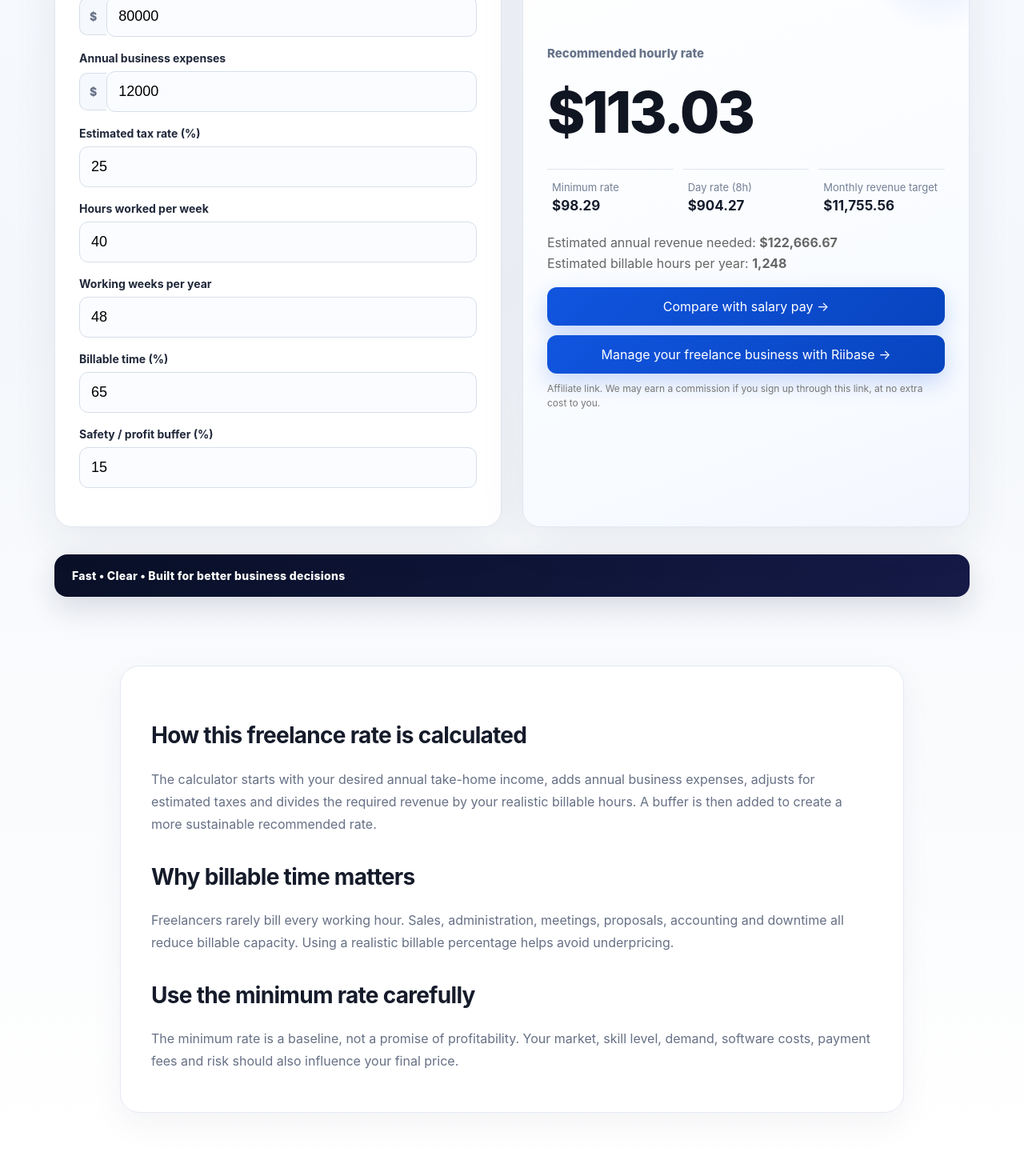
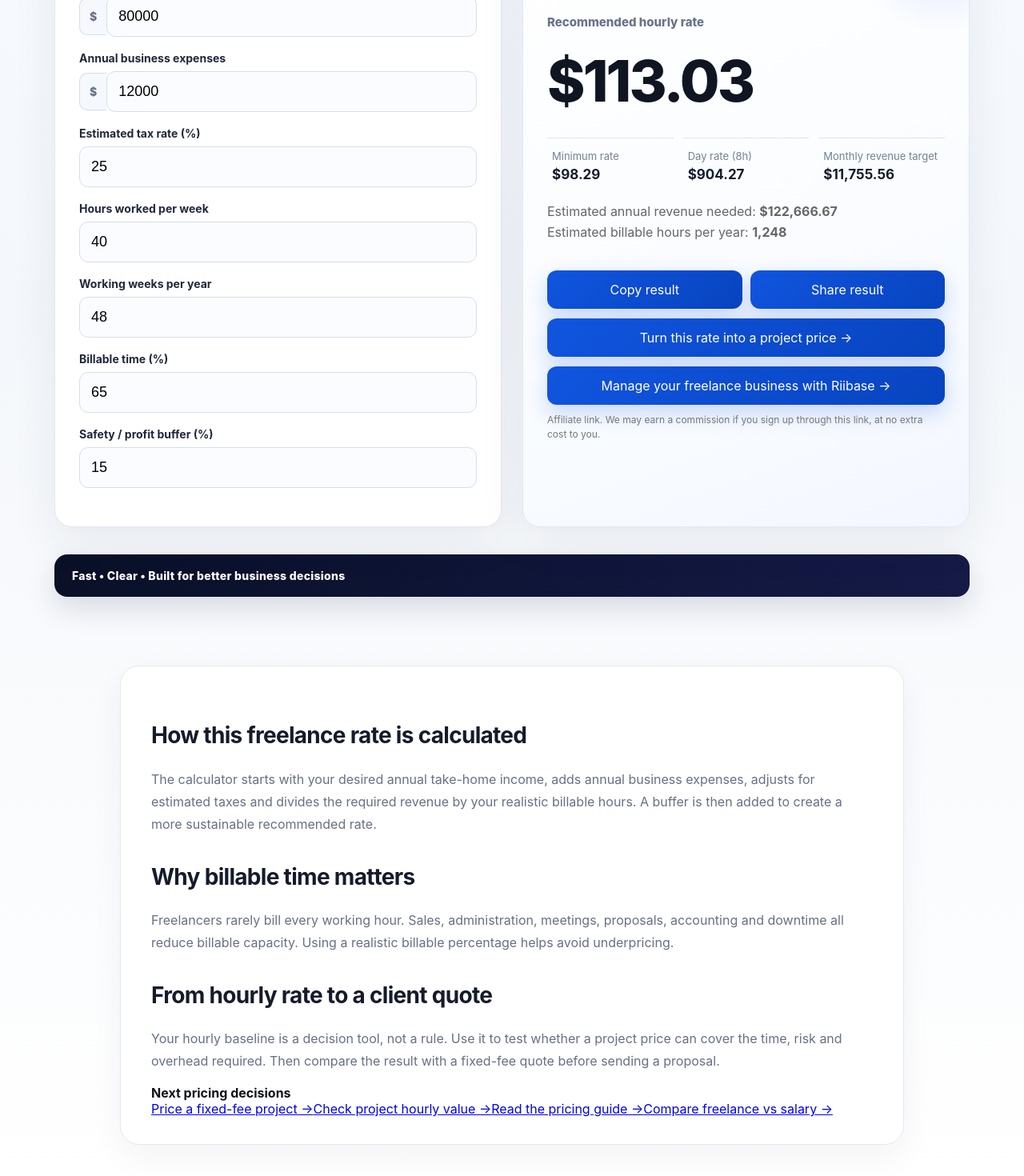
Before and after one commit to luizferdazzi-commits/business-calculator-hub, a Next.js app: page /freelance-rate-calculator in a window 1280 px wide. Shown: the part 524-1994 px from the top of the page at 80% size. Built offline with nearby package versions, Linux system fonts and the light colour scheme.

Commit message:
Make freelance rate results shareable and conversion oriented

```diff
--- a/app/freelance-rate-calculator/page.tsx
+++ b/app/freelance-rate-calculator/page.tsx
@@ -6,7 +6,6 @@ import { useEffect, useMemo, useRef, useState } from 'react';
 declare global { interface Window { gtag?: (...args: any[]) => void } }
 
 const RIIBASE_AFFILIATE_URL='https://riibase.pxf.io/4aMza3';
-// Production CTA: Riibase affiliate offer for freelance calculator users.
 
 export default function FreelanceRateCalculator(){
   const [income,setIncome]=useState('80000');
@@ -16,6 +15,7 @@ export default function FreelanceRateCalculator(){
   const [weeks,setWeeks]=useState('48');
   const [billable,setBillable]=useState('65');
   const [buffer,setBuffer]=useState('15');
+  const [shareStatus,setShareStatus]=useState('');
   const firstRender=useRef(true);
 
   const result=useMemo(()=>{
@@ -36,15 +36,12 @@ export default function FreelanceRateCalculator(){
   useEffect(()=>{
     if(firstRender.current){ firstRender.current=false; return; }
     const timer=window.setTimeout(()=>{
-      const params={
+      window.gtag?.('event','calculator_completed',{
         calculator_name:'freelance_rate',
         page_path:window.location.pathname,
         recommended_rate:Number(result.recommended.toFixed(2)),
-        debug_mode:true,
         transport_type:'beacon'
-      };
-      window.gtag?.('event','calculator_completed',params);
-      console.info('[GA4] calculator_completed',params);
+      });
     },900);
     return()=>window.clearTimeout(timer);
   },[income,expenses,taxRate,hours,weeks,billable,buffer,result.recommended]);
@@ -60,9 +57,32 @@ export default function FreelanceRateCalculator(){
 
   const money=(n:number)=>n.toLocaleString('en-US',{style:'currency',currency:'USD',maximumFractionDigits:2});
   const number=(n:number)=>n.toLocaleString('en-US',{maximumFractionDigits:0});
+  const resultText=()=>`My freelance pricing baseline: ${money(result.minimum)}/hr minimum, ${money(result.recommended)}/hr recommended, and ${money(result.day)} for an 8-hour day. Calculated with Business Calculator Hub.`;
+
+  const copyResult=async()=>{
+    try{
+      await navigator.clipboard.writeText(resultText()+' '+window.location.href);
+      setShareStatus('Result copied');
+      window.gtag?.('event','share_result',{calculator_name:'freelance_rate',method:'copy'});
+    }catch{setShareStatus('Copy failed');}
+  };
+
+  const shareResult=async()=>{
+    const text=resultText();
+    try{
+      if(navigator.share){
+        await navigator.share({title:'My freelance rate',text,url:window.location.href});
+        setShareStatus('Shared');
+        window.gtag?.('event','share_result',{calculator_name:'freelance_rate',method:'native'});
+      }else{
+        await copyResult();
+      }
+    }catch(e:any){
+      if(e?.name!=='AbortError') setShareStatus('Share cancelled');
+    }
+  };
 
   return <main className="shell">
-
     <section className="calculator">
       <p className="eyebrow">FREELANCE PRICING TOOL</p>
       <h1>Freelance Rate Calculator</h1>
@@ -86,17 +106,13 @@ export default function FreelanceRateCalculator(){
             <div><span>Monthly revenue target</span><strong>{money(result.month)}</strong></div>
           </div>
           <p style={{marginTop:24,color:'#666',lineHeight:1.6}}>Estimated annual revenue needed: <strong>{money(result.target)}</strong><br/>Estimated billable hours per year: <strong>{number(result.billableHours)}</strong></p>
-          <Link className="primary full" href="/salary-to-hourly-calculator">Compare with salary pay →</Link>
-          <a
-            className="primary full"
-            href={RIIBASE_AFFILIATE_URL}
-            target="_blank"
-            rel="sponsored noopener noreferrer"
-            onClick={trackAffiliateClick}
-            style={{marginTop:12}}
-          >
-            Manage your freelance business with Riibase →
-          </a>
+          <div style={{display:'grid',gridTemplateColumns:'1fr 1fr',gap:10,marginTop:18}}>
+            <button className="primary" type="button" onClick={copyResult}>Copy result</button>
+            <button className="primary" type="button" onClick={shareResult}>Share result</button>
+          </div>
+          {shareStatus&&<p aria-live="polite" style={{margin:'8px 0 0',fontSize:13,color:'#555'}}>{shareStatus}</p>}
+          <Link className="primary full" href="/fixed-project-price-calculator" style={{marginTop:12}}>Turn this rate into a project price →</Link>
+          <a className="primary full" href={RIIBASE_AFFILIATE_URL} target="_blank" rel="sponsored noopener noreferrer" onClick={trackAffiliateClick} style={{marginTop:12}}>Manage your freelance business with Riibase →</a>
           <p style={{marginTop:10,fontSize:12,color:'#777',lineHeight:1.5}}>Affiliate link. We may earn a commission if you sign up through this link, at no extra cost to you.</p>
         </div>
       </div>
@@ -106,8 +122,9 @@ export default function FreelanceRateCalculator(){
       <p>The calculator starts with your desired annual take-home income, adds annual business expenses, adjusts for estimated taxes and divides the required revenue by your realistic billable hours. A buffer is then added to create a more sustainable recommended rate.</p>
       <h2>Why billable time matters</h2>
       <p>Freelancers rarely bill every working hour. Sales, administration, meetings, proposals, accounting and downtime all reduce billable capacity. Using a realistic billable percentage helps avoid underpricing.</p>
-      <h2>Use the minimum rate carefully</h2>
-      <p>The minimum rate is a baseline, not a promise of profitability. Your market, skill level, demand, software costs, payment fees and risk should also influence your final price.</p>
+      <h2>From hourly rate to a client quote</h2>
+      <p>Your hourly baseline is a decision tool, not a rule. Use it to test whether a project price can cover the time, risk and overhead required. Then compare the result with a fixed-fee quote before sending a proposal.</p>
+      <div className="relatedBox"><strong>Next pricing decisions</strong><div className="relatedLinks"><Link href="/fixed-project-price-calculator">Price a fixed-fee project →</Link><Link href="/project-hourly-rate-calculator">Check project hourly value →</Link><Link href="/guides/how-much-should-i-charge-as-a-freelancer">Read the pricing guide →</Link><Link href="/freelance-vs-salary-calculator">Compare freelance vs salary →</Link></div></div>
     </section>
   </main>;
 }
```
